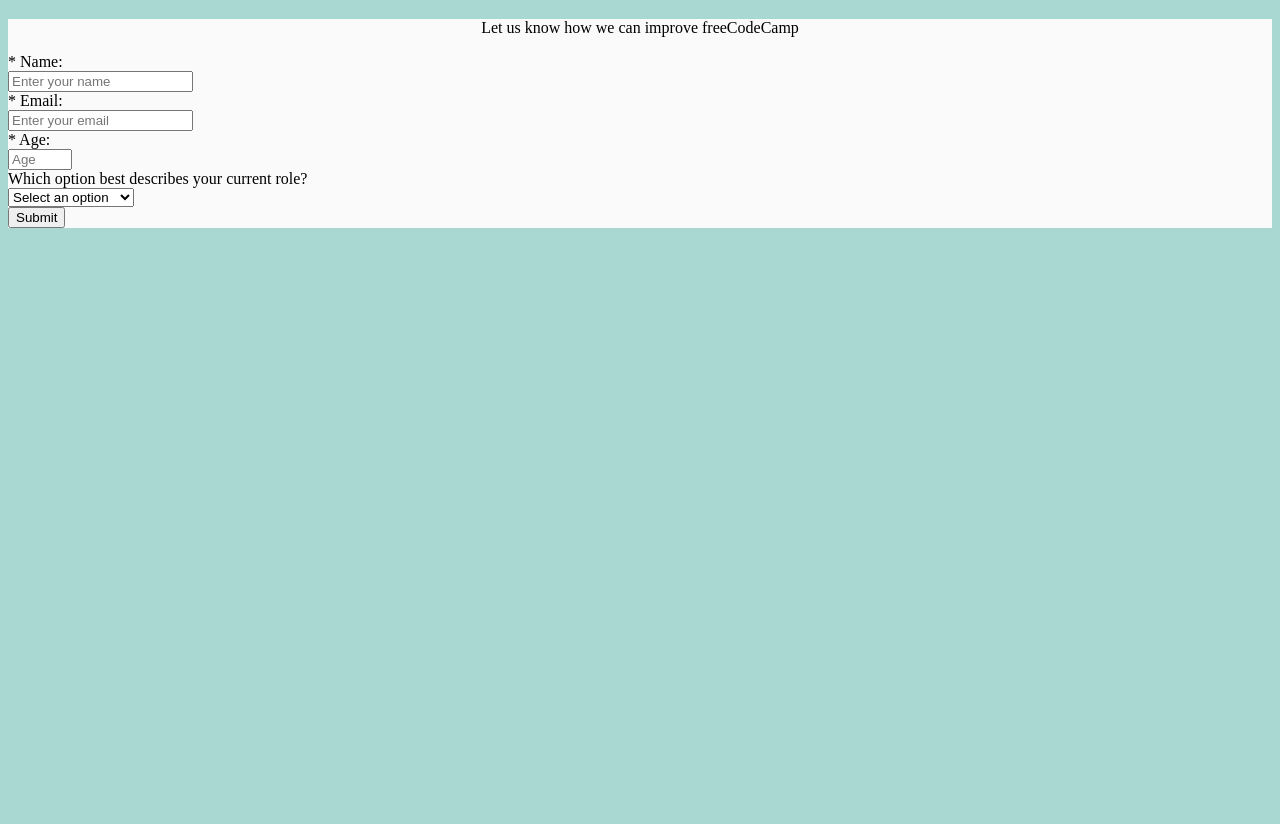
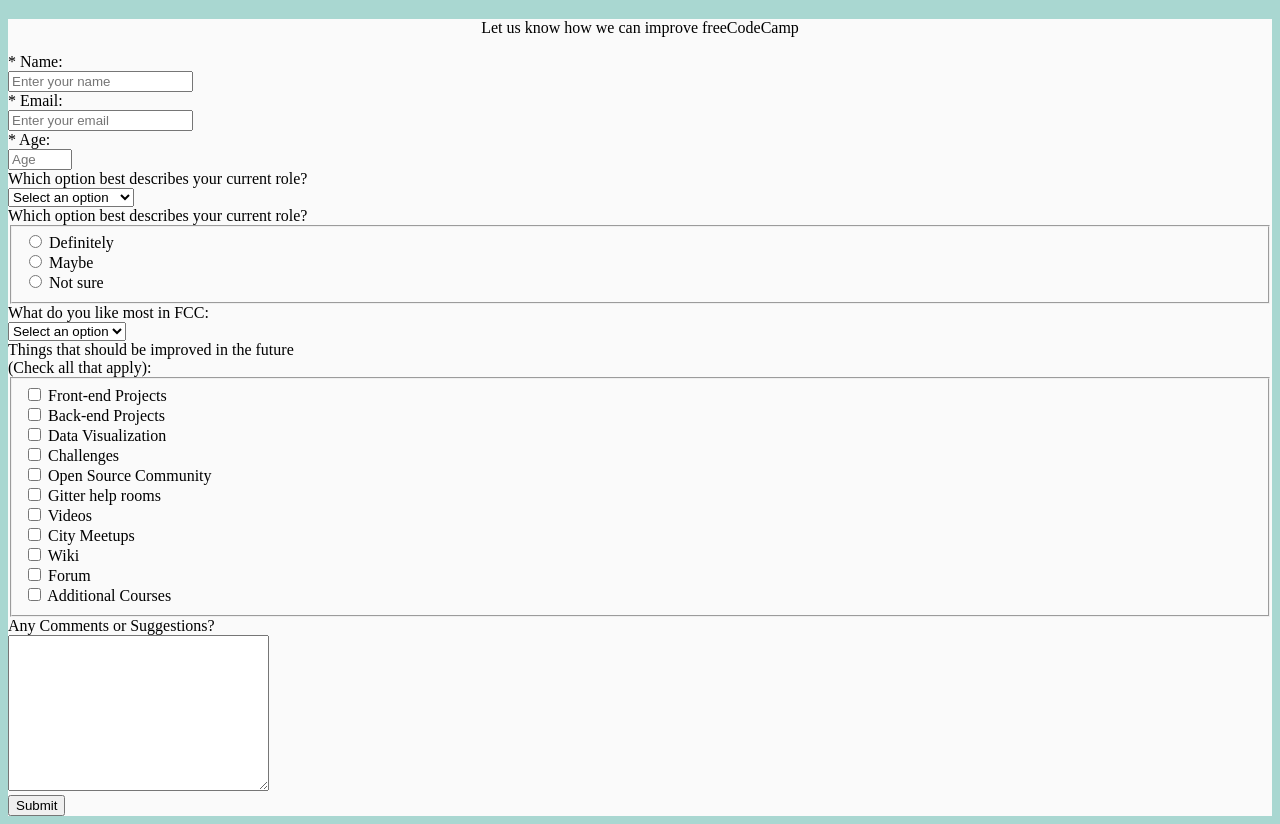
Before and after one commit to jmlumacad1/freecodecamp-projects, a plain HTML site: page responsive-web-design-projects/build-a-survey-form/index.html in a window 1280 px wide. Shown: the part 61-885 px from the top of the page. Before the commit the page ends 800 px from the top, so only its background shows below. Drawn offline with Linux system fonts and the light colour scheme.

Commit message:
build a survey form - part 2 - all tests passed

```diff
--- a/responsive-web-design-projects/build-a-survey-form/index.html
+++ b/responsive-web-design-projects/build-a-survey-form/index.html
@@ -4,7 +4,7 @@
 	<meta charset="utf-8">
 	<title>My survey form</title>
 	<link rel="stylesheet" type="text/css" href="styles/style.css">
-	<script src="https://gitcdn.link/repo/freeCodeCamp/testable-projects-fcc/master/build/bundle.js"></script>
+	<script src="https://cdn.freecodecamp.org/testable-projects-fcc/v1/bundle.js"></script>
 
 	<!--
 
@@ -22,19 +22,25 @@
 		  <p id="description">Let us know how we can improve freeCodeCamp</p>
 		  <form id="survey-form">
 			  <div class="container">
-				  <div class="column1">* Name:</div>
+				  <div class="column1">
+					  <label id="name-label">* Name:</label>
+				  </div>
 				  <div class="column2">
 					  <input id="name" placeholder="Enter your name" type="text" required>
 				  </div>
 			  </div>
 			  <div class="container">
-				  <div class="column1">* Email:</div>
+				  <div class="column1">
+					  <label id="email-label">* Email:</label>
+				  </div>
 				  <div class="column2">
 					  <input id="email" placeholder="Enter your email" type="email" required>
 				  </div>
 			  </div>
 			  <div class="container">
-				  <div class="column1">* Age:</div>
+				  <div class="column1">
+					  <label id="number-label">* Age:</label>
+				  </div>
 				  <div class="column2">
 					  <input id="number" placeholder="Age" type="number" min="1" max="125" required>
 				  </div>
@@ -42,7 +48,7 @@
 			  <div class="container">
 				  <div class="column1">Which option best describes your current role?</div>
 				  <div class="column2">
-					  <select >
+					  <select id="dropdown">
 						  <option value="" disabled selected>Select an option</option>
 						  <option value="student">Student</option>
 						  <option value="fullTimeJob">Full Time Job</option>
@@ -53,22 +59,70 @@
 				  </div>
 			  </div>
 			  <div class="container">
-				  <div class="column1"></div>
-				  <div class="column2"></div>
+				  <div class="column1">
+					  <label>Which option best describes your current role?</label>
+				  </div>
+				  <div class="column2">
+					  <fieldset>
+						  <input type="radio" name="recommend" id="yes" value="yes">
+						  <label for="yes">Definitely</label><br>
+						  <input type="radio" name="recommend" id="maybe" value="maybe">
+						  <label for="maybe">Maybe</label><br>
+						  <input type="radio" name="recommend" id="unsure" value="unsure">
+						  <label for="unsure">Not sure</label><br>
+					  </fieldset>
+				  </div>
 			  </div>
 			  <div class="container">
-				  <div class="column1"></div>
-				  <div class="column2"></div>
+					<div class="column1">What do you like most in FCC:</div>
+					<div class="column2">
+						<select id="dropdown">
+							<option value="" disabled selected>Select an option</option>
+							<option value="Challenges">Challenges</option>
+							<option value="Projects">Projects</option>
+							<option value="Community">Community</option>
+							<option value="Open-Source">Open Source</option>
+						</select>
+					</div>
 			  </div>
 			  <div class="container">
-				  <div class="column1"></div>
-				  <div class="column2"></div>
+				  <div class="column1">
+					  <label>Things that should be improved in the future<br>(Check all that apply):</label>
+				  </div>
+				  <div class="column2">
+					  <fieldset>
+						  <input type="checkbox" name="to-improve" id="front-end-projects" value="front-end-projects">
+						  <label for="front-end-projects">Front-end Projects</label><br>
+						  <input type="checkbox" name="to-improve" id="back-end-projects" value="back-end-projects">
+						  <label for="back-end-projects">Back-end Projects</label><br>
+						  <input type="checkbox" name="to-improve" id="data-visualization" value="data-visualization">
+						  <label for="data-visualization">Data Visualization</label><br>
+						  <input type="checkbox" name="to-improve" id="challenges" value="challenges">
+						  <label for="challenges">Challenges</label><br>
+						  <input type="checkbox" name="to-improve" id="open-source-community" value="open-source-community">
+						  <label for="open-source-community">Open Source Community</label><br>
+						  <input type="checkbox" name="to-improve" id="gitter-help-rooms" value="gitter-help-rooms">
+						  <label for="gitter-help-rooms">Gitter help rooms</label><br>
+						  <input type="checkbox" name="to-improve" id="videos" value="videos">
+						  <label for="videos">Videos</label><br>
+						  <input type="checkbox" name="to-improve" id="city-meetups" value="city-meetups">
+						  <label for="city-meetups">City Meetups</label><br>
+						  <input type="checkbox" name="to-improve" id="wiki" value="wiki">
+						  <label for="wiki">Wiki</label><br>
+						  <input type="checkbox" name="to-improve" id="forum" value="forum">
+						  <label for="forum">Forum</label><br>
+						  <input type="checkbox" name="to-improve" id="additional-courses" value="additional-courses">
+						  <label for="additional-courses">Additional Courses</label><br>
+					  </fieldset>
+				  </div>
 			  </div>
 			  <div class="container">
-				  <div class="column1"></div>
-				  <div class="column2"></div>
+				  <div class="column1">Any Comments or Suggestions?</div>
+				  <div class="column2">
+					  <textarea name="feedback" id="feedback" cols="30" rows="10"></textarea>
+				  </div>
 			  </div>
-			  <button type="submit">Submit</button>
+			  <button id="submit" type="submit">Submit</button>
 		  </form>
 	  </div>
   </body>
```
